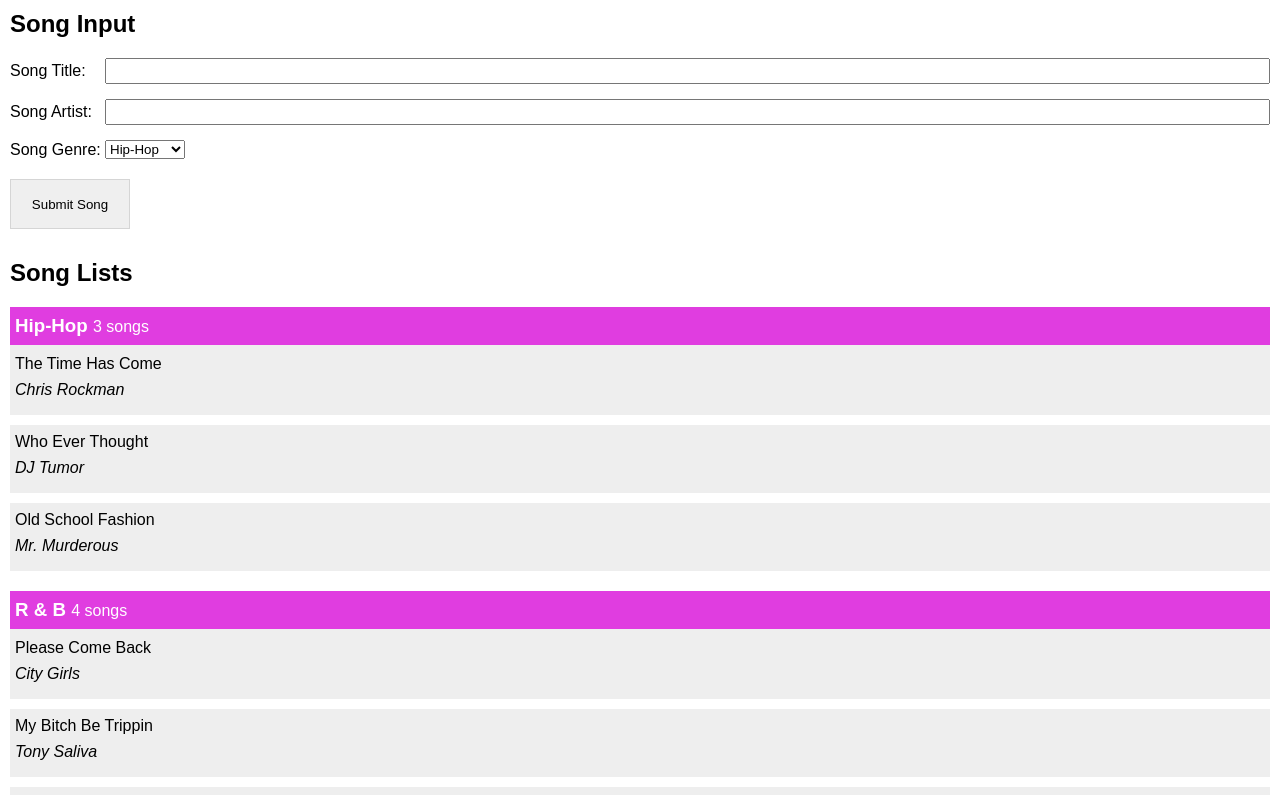
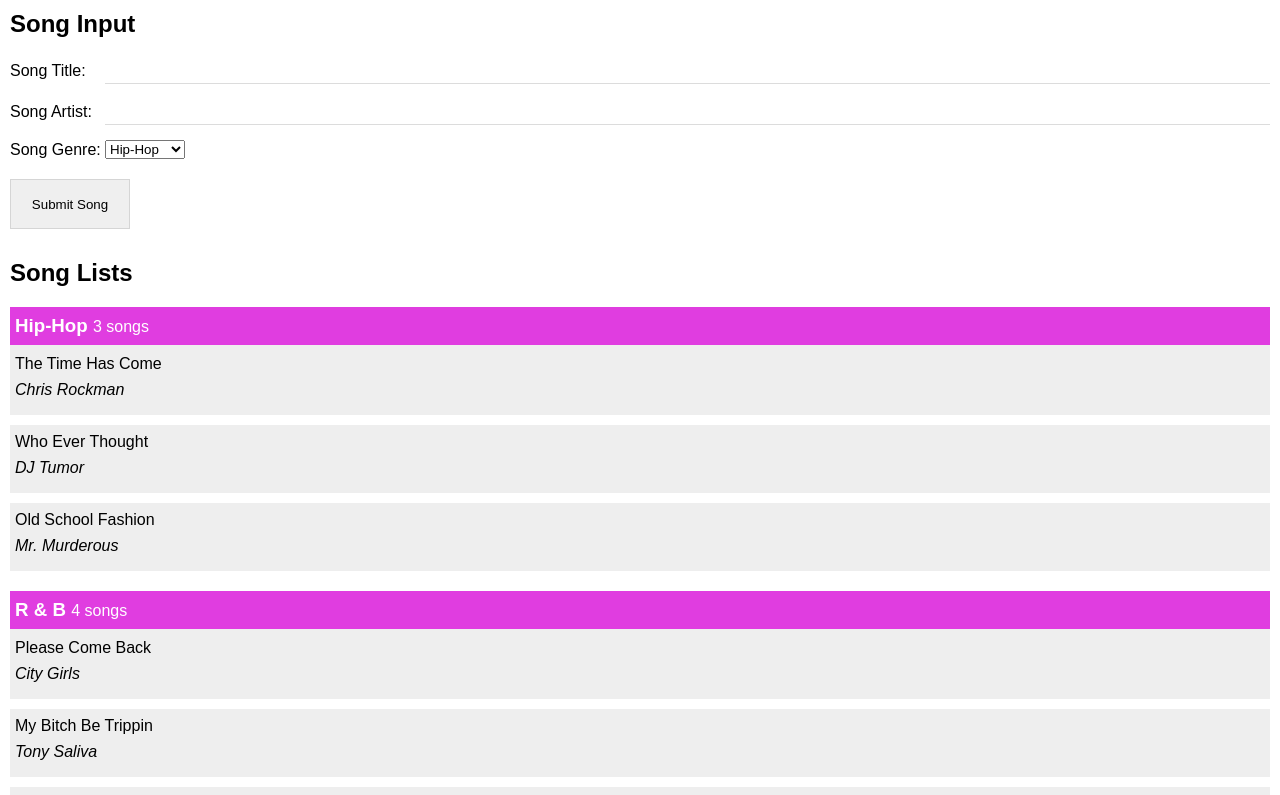
Before and after one commit to chrisvneal/song-list, a React (Create React App) app: page / in a window 1280 px wide. Shown: the top 795 px of the page. Built offline with nearby package versions, Linux system fonts and the light colour scheme.

Commit message:
Change outline properties for input fields

```diff
--- a/src/styles.scss
+++ b/src/styles.scss
@@ -85,3 +85,14 @@ h3 {
     font-style: italic;
   }
 }
+
+input {
+  border: none;
+  border-bottom: 1px solid darken(#eee, 7%);
+  font-size: 1.1rem;
+
+  &:focus {
+    outline: none;
+     border-bottom: 1px solid $header-bg--color;
+  }
+}
```
